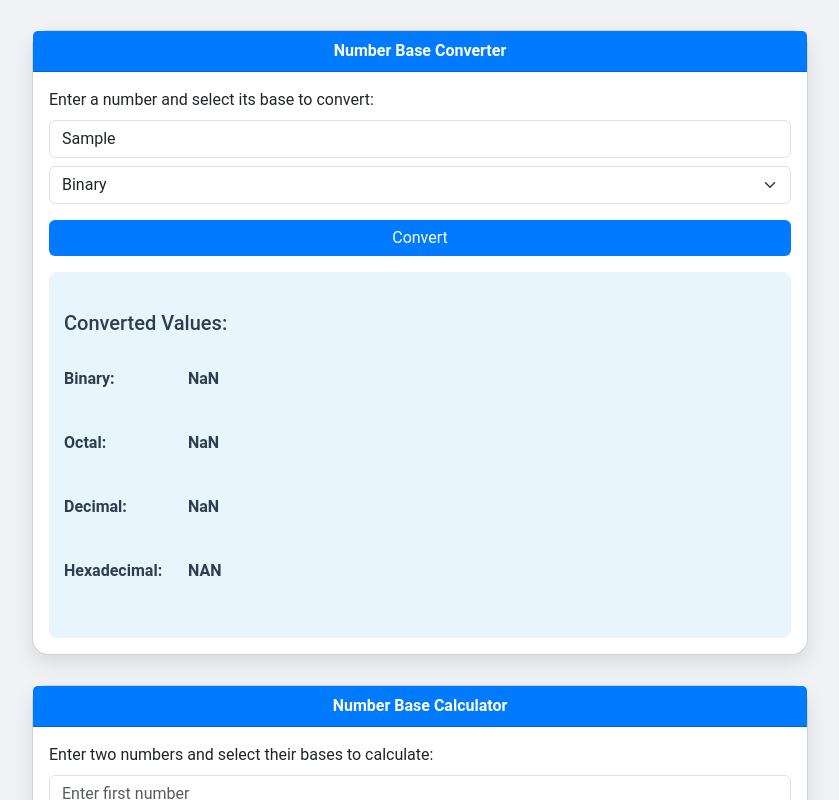
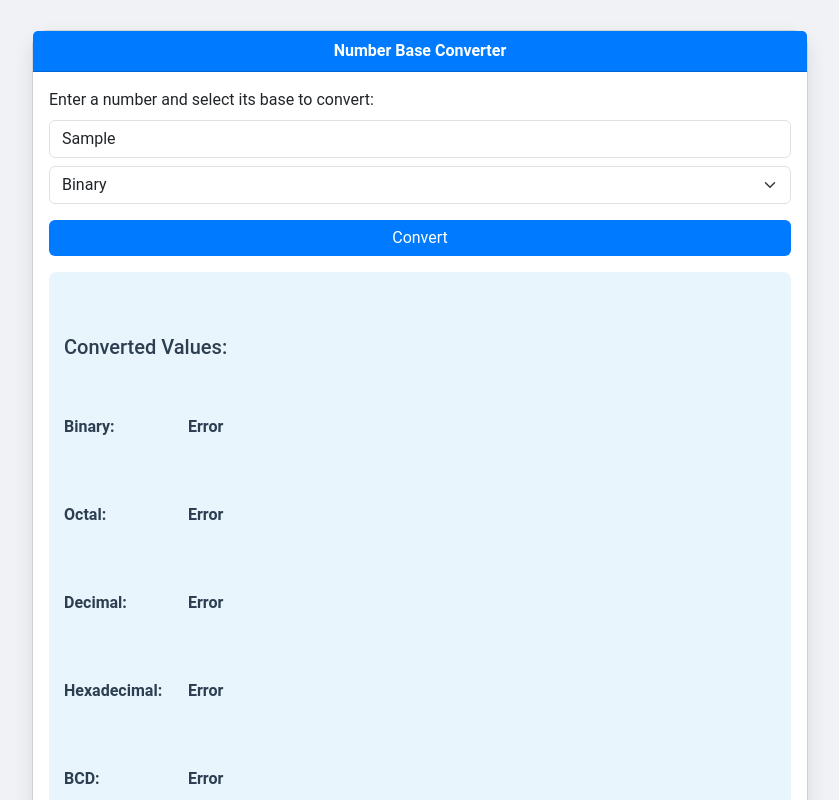
Before and after one commit to E9th/Number_base_converter, a plain HTML site: page index.html in a window 1280 px wide. Both pictures are taken after typing "Sample" into the empty fields and a click on the button "Convert". Shown: the top 800 px of the page, without its empty margins (220-1059 px from the left). Drawn offline with nearby package versions, Linux system fonts and the light colour scheme.

Commit message:
Update index.html

```diff
--- a/index.html
+++ b/index.html
@@ -81,22 +81,52 @@ console.error('Error loading opcode table:', error);
 }
 });
 
+// ฟังก์ชันแปลงเลขฐาน 10 เป็น BCD
+function toBCD(number) {
+    const digits = number.split('').map(digit => {
+        const binary = parseInt(digit, 10).toString(2);
+        return binary.padStart(4, '0'); // เติม 0 จนครบ 4 บิต
+    });
+    return digits.join(' '); // รวม BCD ของแต่ละหลัก
+}
+
+// ปรับปรุงฟังก์ชัน convertNumber ให้รองรับ BCD
 function convertNumber() {
-const number = document.getElementById("number").value;
+    const number = document.getElementById("number").value.trim();
     const base = parseInt(document.getElementById("base").value);
 
+    try {
+        const decimalValue = parseInt(number, base); // แปลงเลขเป็นฐาน 10
+        if (isNaN(decimalValue)) {
+            throw new Error("Invalid number format!");
+        }
+
         let convertedValues = {
-binary: parseInt(number, base).toString(2),
-octal: parseInt(number, base).toString(8),
-decimal: parseInt(number, base).toString(10),
-hexadecimal: parseInt(number, base).toString(16).toUpperCase()
+            binary: decimalValue.toString(2),
+            octal: decimalValue.toString(8),
+            decimal: decimalValue.toString(10),
+            hexadecimal: decimalValue.toString(16).toUpperCase(),
+            bcd: toBCD(decimalValue.toString()) // เพิ่มผลลัพธ์ BCD
         };
 
+        // แสดงผลลัพธ์ใน UI
         document.getElementById("resultBinary").innerText = convertedValues.binary;
         document.getElementById("resultOctal").innerText = convertedValues.octal;
         document.getElementById("resultDecimal").innerText = convertedValues.decimal;
         document.getElementById("resultHexadecimal").innerText = convertedValues.hexadecimal;
+        document.getElementById("resultBCD").innerText = convertedValues.bcd;
+
+    } catch (error) {
+        // กรณีข้อผิดพลาด เช่น อินพุตไม่ถูกต้อง
+        document.getElementById("resultBinary").innerText = "Error";
+        document.getElementById("resultOctal").innerText = "Error";
+        document.getElementById("resultDecimal").innerText = "Error";
+        document.getElementById("resultHexadecimal").innerText = "Error";
+        document.getElementById("resultBCD").innerText = "Error";
+        console.error("Conversion Error:", error.message);
     }
+}
+
 
 function calculate(operation) {
 const number1 = parseInt(document.getElementById("number1").value, parseInt(document.getElementById("base1").value));
@@ -333,6 +363,7 @@ function addSubtractAddress() {
             <p><span class="result-label">Octal:</span> <span id="resultOctal"></span></p>
             <p><span class="result-label">Decimal:</span> <span id="resultDecimal"></span></p>
             <p><span class="result-label">Hexadecimal:</span> <span id="resultHexadecimal"></span></p>
+            <p><span class="result-label">BCD:</span> <span id="resultBCD"></span></p> <!-- เพิ่มส่วนแสดงผล BCD -->
         </div>
     </div>
 </div>
```
Lines whose indentation alone changed are shown as unchanged.
